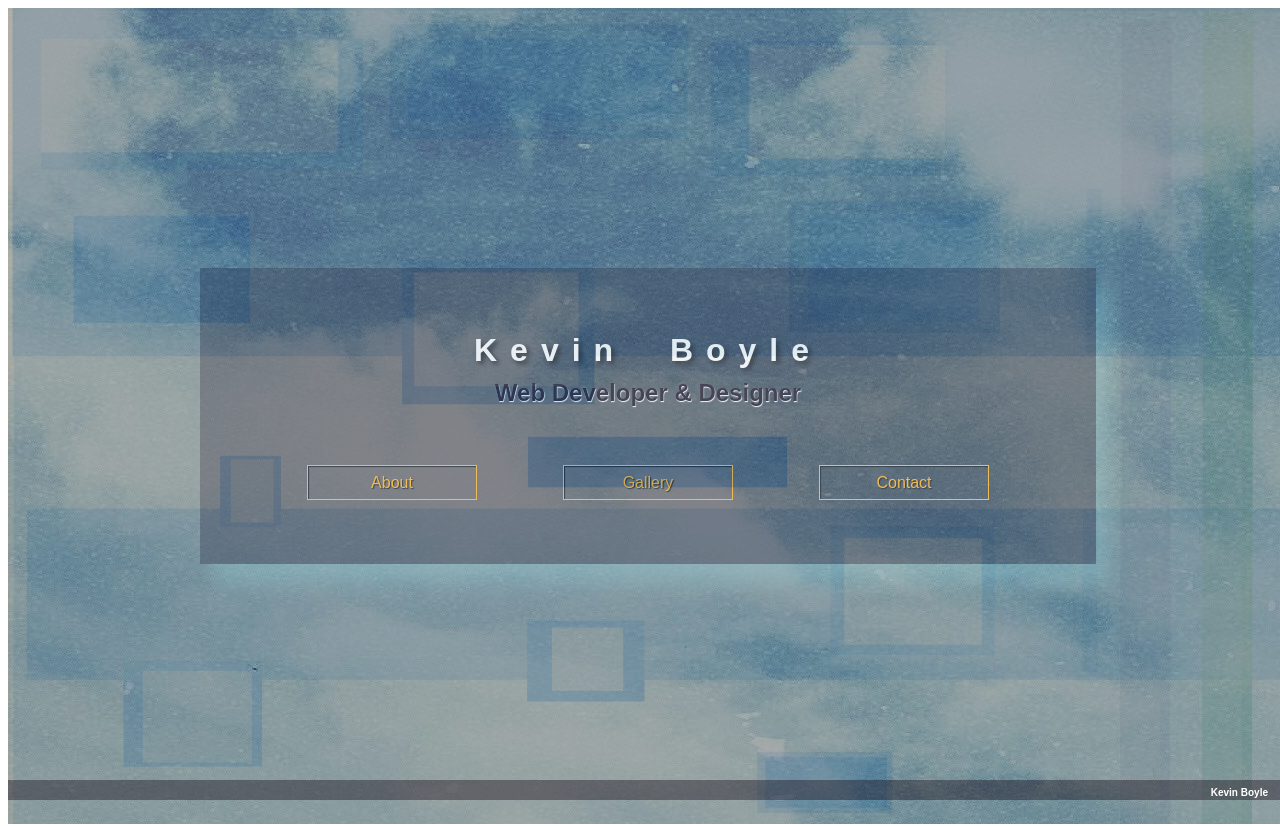
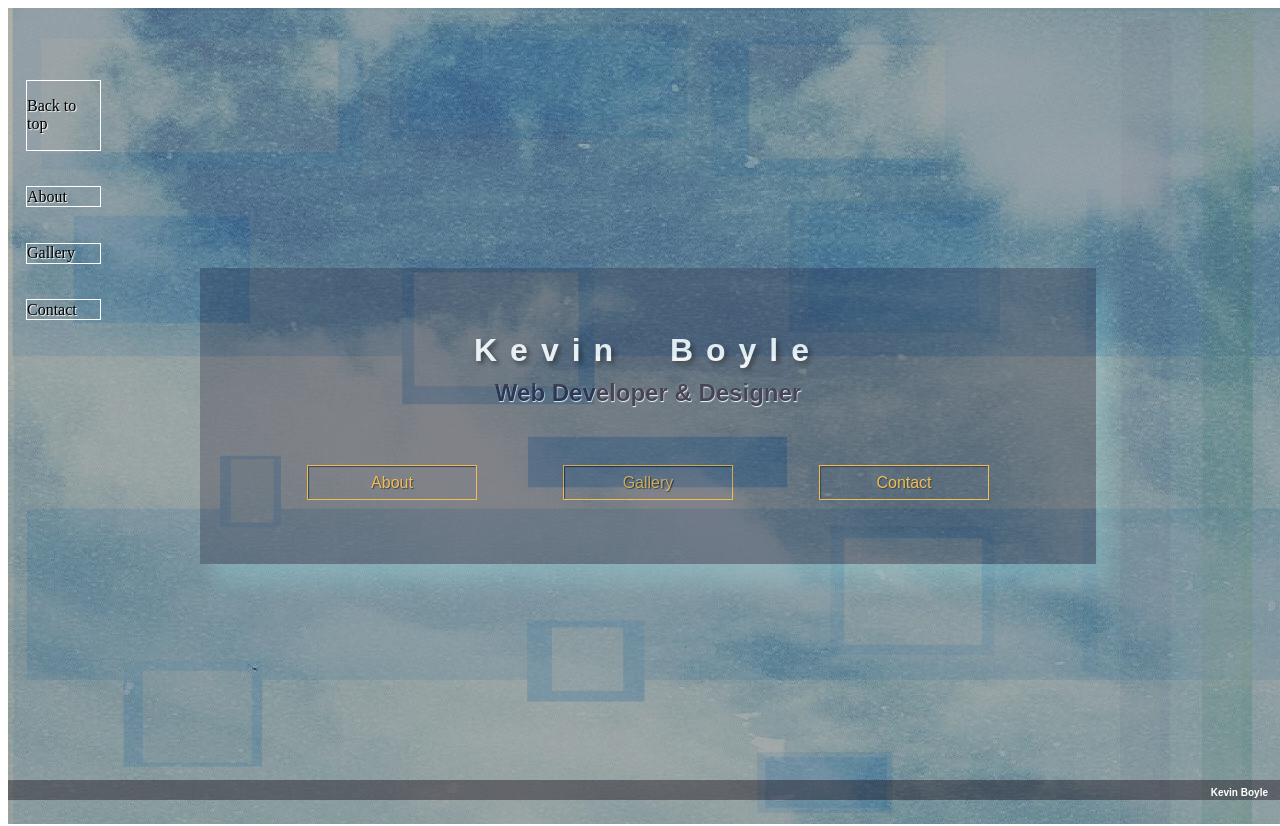
Before and after one commit to k3vnb/portfolio-prodbuild, a React app: page / in a window 1280 px wide. Shown: the top 826 px of the page. Built offline with nearby package versions, Linux system fonts and the light colour scheme.

Commit message:
add set sidebar w/ navigation functions for scrolling to requested 'page'

```diff
--- a/src/components/App.jsx
+++ b/src/components/App.jsx
@@ -4,7 +4,7 @@ import PictureList from './PictureList';
 import Contact from './Contact';
 import Footer from './Footer';
 import LandingPage from './LandingPage';
-import PreLandingPage from './PreLandingPage';
+import Nav from './Nav';
 import About from './About';
 import Error404 from './Error404';
 import { Switch, Route } from 'react-router-dom';
@@ -13,7 +13,8 @@ function App(){
 
   const appStyleSheet = {
     height: '150vh',
-    width: '100vw'
+    width: '100vw',
+    position: 'relative'
   };
 
   return (
@@ -39,6 +40,7 @@ function App(){
       <About />
       <PictureList />
       <Contact />
+      <Nav />
       <Footer />
     </div>
   );
--- /dev/null
+++ b/src/components/Nav.jsx
@@ -0,0 +1,64 @@
+import React from 'react';
+
+
+function Nav(){
+  function scrollToPage(pageSelector) {
+    const goToPage = document.querySelector(pageSelector);
+    const toElement = (element) => {
+      if (element) {
+        element.scrollIntoView({
+          behavior: 'smooth',
+          block: 'start'
+        });
+      }
+    };
+    toElement(goToPage);
+  }
+  function scrollToTop(){
+      window.scrollTo({
+        top: 10,
+        behavior: 'smooth',
+        block: 'start'
+      });
+  }
+
+
+  return(
+    <div className="sidebar">
+      <style jsx>{`
+        .sidebar {
+          position: fixed;
+          top: 10%;
+          left: 2%;
+        }
+        .sidebar-links-container {
+          height: 30vh;
+          display: flex;
+          flex-direction: column;
+          justify-content: space-between;
+        }
+        .nav-link-sidebar {
+          text-shadow: 1px 1px 1px white;
+          border: 1px solid white;
+          padding: .5%;
+        }
+        `}</style>
+      <div className="sidebar-links-container">
+        <div className="nav-link-sidebar" onClick={(e) => scrollToTop()}>
+          <p>Back to top</p>
+        </div>
+        <div className="nav-link-sidebar" onClick={(e) => scrollToPage('.about-container')}>
+          About
+        </div>
+        <div className="nav-link-sidebar" onClick={(e) => scrollToPage('.gallery-container')}>
+          Gallery
+        </div>
+        <div className="nav-link-sidebar" onClick={(e) => scrollToPage('.contact-container')}>
+          Contact
+        </div>
+      </div>
+    </div>
+  );
+}
+
+export default Nav;
```
